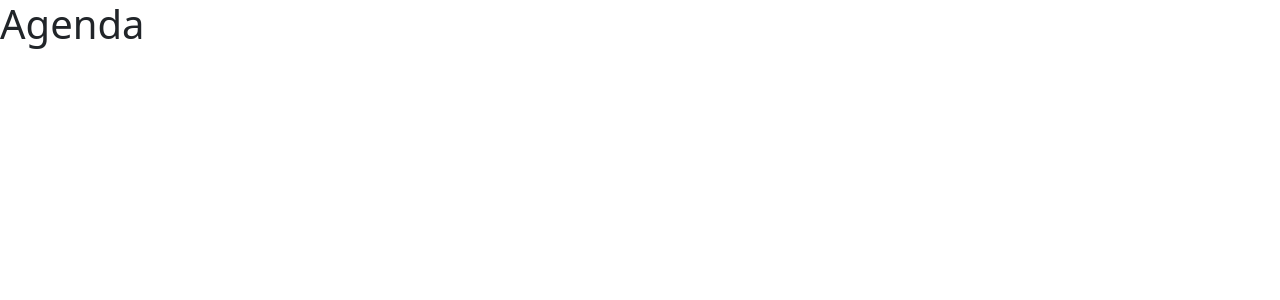
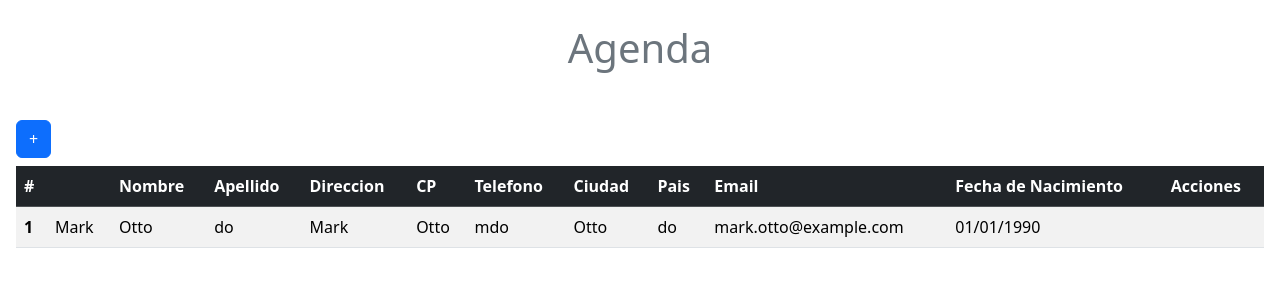
Before and after one commit to JonatanBadillo/Website-Development, a PHP site: page / in a window 1280 px wide. Shown: the top 300 px of the page. Run offline with PHP 8.4, Linux system fonts and the light colour scheme.

Commit message:
feat: Improve styling and functionality of the agenda form in index.php

```diff
--- a/Agenda-Web/index.php
+++ b/Agenda-Web/index.php
@@ -10,9 +10,111 @@
 </head>
 
 <body>
-    <h1>Agenda</h1>
+    <h1 class="text-center text-secondary font-weight-bold p-4">Agenda</h1>
 
 
+
+    <div class="p-3 table-responsive">
+
+        <!-- Button trigger modal -->
+        <button type="button" class="btn btn-primary mb-2" data-bs-toggle="modal" data-bs-target="#exampleModal">
+            +
+        </button>
+
+        <!-- Modal -->
+        <div class="modal fade" id="exampleModal" tabindex="-1" aria-labelledby="exampleModalLabel" aria-hidden="true">
+            <div class="modal-dialog">
+                <div class="modal-content">
+                    <div class="modal-header">
+                        <h1 class="modal-title fs-5" id="exampleModalLabel">Modal title</h1>
+                        <button type="button" class="btn-close" data-bs-dismiss="modal" aria-label="Close"></button>
+                    </div>
+                    <div class="modal-body">
+                        <form>
+                            <div class="mb-3">
+                                <label for="nombre" class="form-label">Nombre</label>
+                                <input type="text" class="form-control" id="nombre" placeholder="Ingrese su nombre">
+                            </div>
+                            <div class="mb-3">
+                                <label for="apellido" class="form-label">Apellido</label>
+                                <input type="text" class="form-control" id="apellido" placeholder="Ingrese su apellido">
+                            </div>
+                            <div class="mb-3">
+                                <label for="direccion" class="form-label">Dirección</label>
+                                <input type="text" class="form-control" id="direccion"
+                                    placeholder="Ingrese su dirección">
+                            </div>
+                            <div class="mb-3">
+                                <label for="cp" class="form-label">CP</label>
+                                <input type="text" class="form-control" id="cp" placeholder="Ingrese su código postal">
+                            </div>
+                            <div class="mb-3">
+                                <label for="telefono" class="form-label">Teléfono</label>
+                                <input type="text" class="form-control" id="telefono"
+                                    placeholder="Ingrese su número de teléfono">
+                            </div>
+                            <div class="mb-3">
+                                <label for="ciudad" class="form-label">Ciudad</label>
+                                <input type="text" class="form-control" id="ciudad" placeholder="Ingrese su ciudad">
+                            </div>
+                            <div class="mb-3">
+                                <label for="pais" class="form-label">País</label>
+                                <input type="text" class="form-control" id="pais" placeholder="Ingrese su país">
+                            </div>
+                            <div class="mb-3">
+                                <label for="email" class="form-label">Email</label>
+                                <input type="email" class="form-control" id="email"
+                                    placeholder="Ingrese su correo electrónico">
+                            </div>
+                            <div class="mb-3">
+                                <label for="fecha_nacimiento" class="form-label">Fecha de Nacimiento</label>
+                                <input type="date" class="form-control" id="fecha_nacimiento">
+                            </div>
+                        </form>
+                    </div>
+                    <div class="modal-footer">
+                        <button type="button" class="btn btn-secondary" data-bs-dismiss="modal">Cerrar</button>
+                        <button type="button" class="btn btn-primary">Guardar</button>
+                    </div>
+                </div>
+            </div>
+        </div>
+
+        <table class="table table-hover table-striped">
+            <thead class="table-dark">
+                <tr>
+                    <th scope="col">#</th>
+                    <th scope="col"></th>
+                    <th scope="col">Nombre</th>
+                    <th scope="col">Apellido</th>
+                    <th scope="col">Direccion</th>
+                    <th scope="col">CP</th>
+                    <th scope="col">Telefono</th>
+                    <th scope="col">Ciudad</th>
+                    <th scope="col">Pais</th>
+                    <th scope="col">Email</th>
+                    <th scope="col">Fecha de Nacimiento</th>
+                    <th scope="col">Acciones</th>
+                </tr>
+            </thead>
+            <tbody>
+                <tr>
+                    <th scope="row">1</th>
+                    <td>Mark</td>
+                    <td>Otto</td>
+                    <td>do</td>
+                    <td>Mark</td>
+                    <td>Otto</td>
+                    <td>mdo</td>
+                    <td>Otto</td>
+                    <td>do</td>
+                    <td>mark.otto@example.com</td>
+                    <td>01/01/1990</td>
+                    <td></td>
+                </tr>
+            </tbody>
+        </table>
+    </div>
 
     <script src="https://cdn.jsdelivr.net/npm/bootstrap@5.3.3/dist/js/bootstrap.bundle.min.js"
         integrity="sha384-YvpcrYf0tY3lHB60NNkmXc5s9fDVZLESaAA55NDzOxhy9GkcIdslK1eN7N6jIeHz"
```
